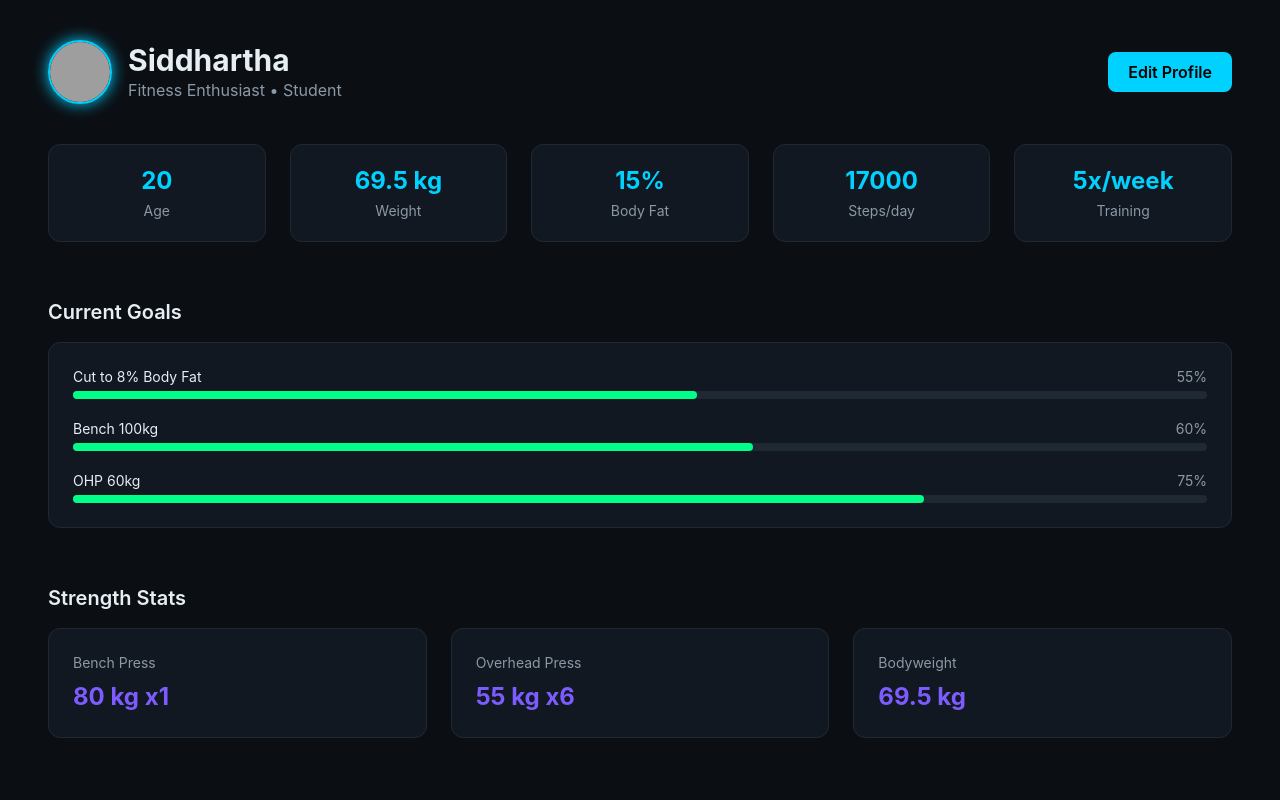
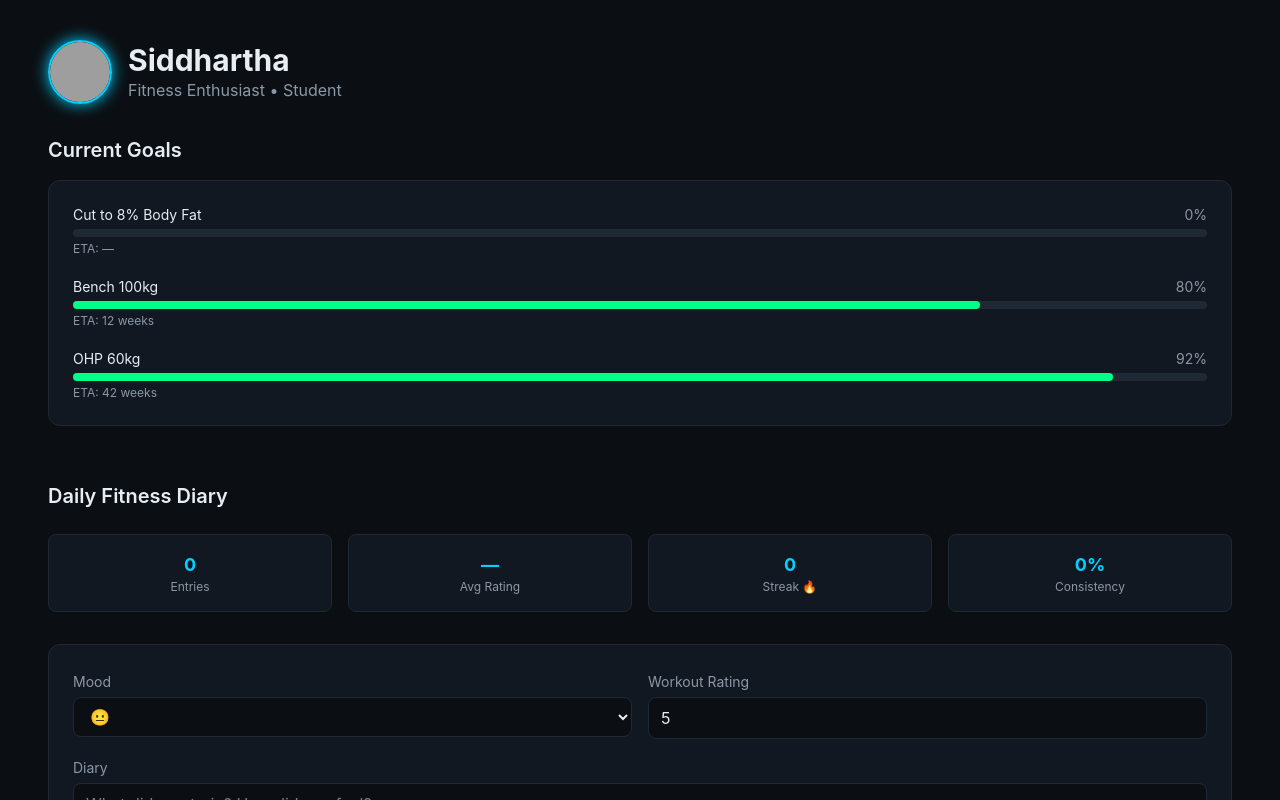
Before and after one commit to Mohitbhatt27/F99, a React (Vite) app: page /profile in a window 1280 px wide. Shown: the top 800 px of the page. Built offline with nearby package versions, Linux system fonts and the light colour scheme; grey boxes are pictures that could not be loaded.

Commit message:
feat: refactor DailyDiary and Profile components to manage entries state

```diff
--- a/components/DailyDiary.jsx
+++ b/components/DailyDiary.jsx
@@ -2,8 +2,7 @@ import { useState, useEffect } from "react";
 import DiaryChart from "./DiaryChart";
 import DiaryHeatmap from "./DiaryHeatmap";
 
-export default function DailyDiary() {
-  const [entries, setEntries] = useState([]);
+export default function DailyDiary({ entries, setEntries }) {
   const [message, setMessage] = useState("");
 
   const [entry, setEntry] = useState({
--- a/components/Profile.jsx
+++ b/components/Profile.jsx
@@ -2,7 +2,7 @@ import { useState } from "react";
 import DailyDiary from "./DailyDiary";
 
 export default function Profile() {
-  const [open, setOpen] = useState(false);
+  const [entries, setEntries] = useState([]);
 
   const [data, setData] = useState({
     age: 20,
@@ -12,21 +12,12 @@ export default function Profile() {
     frequency: 5,
   });
 
-  const [form, setForm] = useState(data);
-
-  function handleChange(e) {
-    setForm({ ...form, [e.target.name]: e.target.value });
-  }
-
-  function handleSave() {
-    setData(form);
-    setOpen(false);
-  }
+  const goals = getGoals(data, entries);
 
   return (
     <div className="w-full min-h-screen bg-[#0B0F14] text-[#E6EDF3] px-6 md:px-12 py-10">
       {/* Header */}
-      <div className="flex justify-between items-center">
+      <div className="flex justify-between items-center mb-8">
         <div className="flex items-center gap-4">
           {/* Avatar */}
           <div className="w-16 h-16 rounded-full overflow-hidden border-2 border-[#00D1FF] shadow-[0_0_15px_#00D1FF]">
@@ -43,27 +34,10 @@ export default function Profile() {
             <p className="text-[#8B98A5]">Fitness Enthusiast • Student</p>
           </div>
         </div>
-
-        {/* Edit Button */}
-        <button
-          onClick={() => setOpen(true)}
-          className="bg-[#00D1FF] text-black px-5 py-2 rounded-lg font-semibold hover:scale-105 transition"
-        >
-          Edit Profile
-        </button>
-      </div>
-
-      {/* Stats */}
-      <div className="mt-10 grid grid-cols-2 md:grid-cols-5 gap-6">
-        <Stat label="Age" value={data.age} />
-        <Stat label="Weight" value={`${data.weight} kg`} />
-        <Stat label="Body Fat" value={`${data.bodyFat}%`} />
-        <Stat label="Steps/day" value={data.steps} />
-        <Stat label="Training" value={`${data.frequency}x/week`} />
       </div>
 
       {/* Goals */}
-      <div className="mt-14">
+      <div>
         <h2 className="text-xl font-semibold mb-4">Current Goals</h2>
 
         <div className="bg-[#121821] p-6 rounded-xl border border-[#1f2933] space-y-5">
@@ -71,7 +45,9 @@ export default function Profile() {
             <div key={i}>
               <div className="flex justify-between text-sm mb-1">
                 <span>{g.title}</span>
-                <span className="text-[#8B98A5]">{g.progress}%</span>
+                <span className="text-[#8B98A5]">
+                  {Math.round(g.progress)}%
+                </span>
               </div>
 
               <div className="w-full h-2 bg-[#1f2933] rounded-full">
@@ -80,130 +56,74 @@ export default function Profile() {
                   style={{ width: `${g.progress}%` }}
                 />
               </div>
+
+              <p className="text-xs text-[#8B98A5] mt-1">ETA: {g.eta}</p>
             </div>
           ))}
         </div>
       </div>
 
-      {/* Strength */}
-      <div className="mt-14">
-        <h2 className="text-xl font-semibold mb-4">Strength Stats</h2>
-
-        <div className="grid md:grid-cols-3 gap-6">
-          {strength.map((s, i) => (
-            <div
-              key={i}
-              className="bg-[#121821] p-6 rounded-xl border border-[#1f2933]"
-            >
-              <p className="text-[#8B98A5] text-sm">{s.label}</p>
-              <p className="text-2xl font-bold mt-2 text-[#7C5CFF]">
-                {s.value}
-              </p>
-            </div>
-          ))}
-        </div>
-      </div>
-
-      {/* Daily Diary Component */}
-      <DailyDiary />
-
-      {/* Modal */}
-      {open && (
-        <div className="fixed inset-0 bg-black/60 flex items-center justify-center z-50">
-          <div className="bg-[#121821] p-8 rounded-2xl w-[90%] max-w-md border border-[#1f2933] shadow-2xl">
-            <h2 className="text-xl font-semibold mb-6">Edit Profile</h2>
-
-            <div className="space-y-4">
-              <Input
-                label="Age"
-                name="age"
-                value={form.age}
-                onChange={handleChange}
-              />
-              <Input
-                label="Weight (kg)"
-                name="weight"
-                value={form.weight}
-                onChange={handleChange}
-              />
-              <Input
-                label="Body Fat (%)"
-                name="bodyFat"
-                value={form.bodyFat}
-                onChange={handleChange}
-              />
-              <Input
-                label="Steps/day"
-                name="steps"
-                value={form.steps}
-                onChange={handleChange}
-              />
-              <Input
-                label="Training Frequency"
-                name="frequency"
-                value={form.frequency}
-                onChange={handleChange}
-              />
-            </div>
-
-            <div className="flex justify-end gap-3 mt-6">
-              <button
-                onClick={() => setOpen(false)}
-                className="px-4 py-2 rounded-lg border border-[#1f2933] text-[#8B98A5]"
-              >
-                Cancel
-              </button>
-
-              <button
-                onClick={handleSave}
-                className="bg-[#00FF88] text-black px-5 py-2 rounded-lg font-semibold hover:scale-105 transition"
-              >
-                Save
-              </button>
-            </div>
-          </div>
-        </div>
-      )}
-
-      <div className="h-10" />
+      {/* Diary */}
+      <DailyDiary entries={entries} setEntries={setEntries} />
     </div>
   );
 }
 
-/* Internal components */
+/* 🔥 GOALS ENGINE */
 
-function Stat({ label, value }) {
-  return (
-    <div className="bg-[#121821] p-5 rounded-xl border border-[#1f2933] text-center">
-      <p className="text-2xl font-bold text-[#00D1FF]">{value}</p>
-      <p className="text-[#8B98A5] text-sm mt-1">{label}</p>
-    </div>
-  );
+function getGoals(data, entries) {
+  const bodyFatStart = 15;
+  const bodyFatTarget = 8;
+
+  const benchTarget = 100;
+  const ohpTarget = 60;
+
+  const avgRating =
+    entries.length > 0
+      ? entries.reduce((a, e) => a + Number(e.rating), 0) / entries.length
+      : 5;
+
+  const performanceMultiplier = Math.min(1.2, Math.max(0.5, avgRating / 7));
+
+  const benchCurrent = 80 + entries.length * 0.3 * performanceMultiplier;
+
+  const ohpCurrent = 55 + entries.length * 0.2 * performanceMultiplier;
+
+  return [
+    {
+      title: "Cut to 8% Body Fat",
+      progress: calculateProgress(
+        bodyFatStart - data.bodyFat,
+        bodyFatStart - bodyFatTarget,
+      ),
+      eta: calculateETA(
+        bodyFatStart - data.bodyFat,
+        0.4 * performanceMultiplier,
+      ),
+    },
+    {
+      title: "Bench 100kg",
+      progress: calculateProgress(benchCurrent, benchTarget),
+      eta: calculateETA(benchCurrent, 2.5 * performanceMultiplier),
+    },
+    {
+      title: "OHP 60kg",
+      progress: calculateProgress(ohpCurrent, ohpTarget),
+      eta: calculateETA(ohpCurrent, 1.5 * performanceMultiplier),
+    },
+  ];
 }
 
-function Input({ label, name, value, onChange }) {
-  return (
-    <div>
-      <label className="text-sm text-[#8B98A5]">{label}</label>
-      <input
-        type="number"
-        name={name}
-        value={value}
-        onChange={onChange}
-        className="w-full mt-1 px-3 py-2 rounded-lg bg-[#0B0F14] border border-[#1f2933] focus:outline-none focus:border-[#00D1FF]"
-      />
-    </div>
-  );
+function calculateProgress(current, target) {
+  return Math.max(0, Math.min(100, (current / target) * 100));
 }
 
-const goals = [
-  { title: "Cut to 8% Body Fat", progress: 55 },
-  { title: "Bench 100kg", progress: 60 },
-  { title: "OHP 60kg", progress: 75 },
-];
+function calculateETA(current, weeklyRate) {
+  if (current <= 0) return "—";
 
-const strength = [
-  { label: "Bench Press", value: "80 kg x1" },
-  { label: "Overhead Press", value: "55 kg x6" },
-  { label: "Bodyweight", value: "69.5 kg" },
-];
+  const remaining = 100 - current;
+  const weeks = Math.ceil(remaining / weeklyRate);
+
+  if (weeks <= 1) return "Almost there";
+  return `${weeks} weeks`;
+}
```
